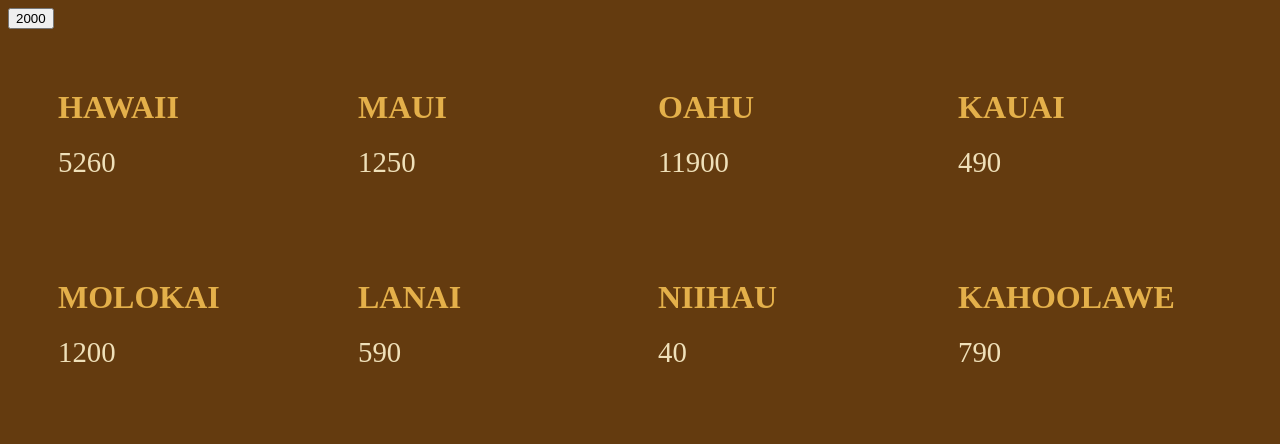
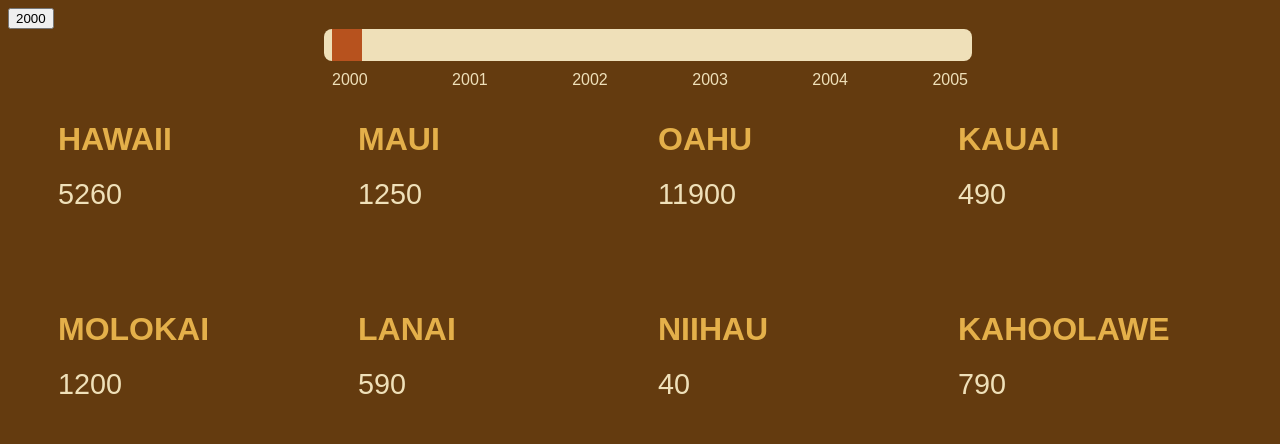
Before and after one commit to jschomay/populations, a website: page index.html in a window 1280 px wide. Drawn offline with Linux system fonts and the light colour scheme.

Commit message:
add year timeline

```diff
--- a/bundle.js
+++ b/bundle.js
@@ -78,7 +78,11 @@ var _data2 = _interopRequireDefault(_data);
 
 function _interopRequireDefault(obj) { return obj && obj.__esModule ? obj : { default: obj }; }
 
-var pigPopluation = _data2.default["PIG POPULATIONS"];
+// given discrete data
+var pigPopluations = _data2.default["PIG POPULATIONS"];
+var islands = ["HAWAII", "MAUI", "OAHU", "KAUAI", "MOLOKAI", "LANAI", "NIIHAU", "KAHOOLAWE"];
+var firstYear = 2000;
+var lastYear = 2005;
 
 var byYear = function byYear(year, data) {
   return data.filter(function (point) {
@@ -91,17 +95,17 @@ var byIsland = function byIsland(island, data) {
   });
 };
 var getPopulation = function getPopulation(year, island) {
-  return byIsland(island, byYear(year, pigPopluation))[0]["WILD PIG POPULATION"];
+  return byIsland(island, byYear(year, pigPopluations))[0]["WILD PIG POPULATION"];
 };
 
 var state = {
-  year: 2000
-};
+  year: firstYear
 
-(0, _hyperapp.app)({
+  // using hyperapp (https://hyperapp.js.org/), a 1kb version of redux + react (stateless components)
+};(0, _hyperapp.app)({
   state: state,
   view: function view(state, actions) {
-    var addIsland = function addIsland(name) {
+    var addIslandTile = function addIslandTile(name) {
       return (0, _hyperapp.h)(IslandTile, { island: name, population: getPopulation(state.year, name) });
     };
 
@@ -115,29 +119,61 @@ var state = {
       ),
       (0, _hyperapp.h)(
         "div",
+        { "class": "timeline-wrapper" },
+        (0, _hyperapp.h)(Timeline, { minYear: firstYear, maxYear: lastYear, currentYear: state.year })
+      ),
+      (0, _hyperapp.h)(
+        "div",
         { "class": "populations" },
-        addIsland("HAWAII"),
-        addIsland("MAUI"),
-        addIsland("OAHU"),
-        addIsland("KAUAI"),
-        addIsland("MOLOKAI"),
-        addIsland("LANAI"),
-        addIsland("NIIHAU"),
-        addIsland("KAHOOLAWE")
+        islands.map(addIslandTile)
       )
     );
   },
   actions: {
     up: function up(_ref) {
       var year = _ref.year;
-      return { year: year + 1 };
+      return { year: year == lastYear ? firstYear : year + 1 };
     }
   }
 });
 
-var IslandTile = function IslandTile(_ref2) {
-  var island = _ref2.island,
-      population = _ref2.population;
+var Timeline = function Timeline(_ref2) {
+  var minYear = _ref2.minYear,
+      maxYear = _ref2.maxYear,
+      currentYear = _ref2.currentYear;
+
+  var range = function range(min, max) {
+    return Array.apply(null, Array(max - min + 1)).map(function (_, i) {
+      return i + min;
+    });
+  };
+  var years = range(minYear, maxYear);
+
+  return (0, _hyperapp.h)(
+    "div",
+    { "class": "timeline" },
+    (0, _hyperapp.h)(
+      "div",
+      { "class": "timeline__indicator-wrapper" },
+      (0, _hyperapp.h)("div", { "class": "timeline__indicator", style: { marginLeft: 100 * (currentYear - minYear) / (maxYear - minYear) + "%" } })
+    ),
+    (0, _hyperapp.h)(
+      "div",
+      { "class": "timeline__legend" },
+      years.map(function (year, i) {
+        return (0, _hyperapp.h)(
+          "span",
+          { "class": "timeline__year", style: { marginLeft: 100 * i / (years.length - 1) + "%" } },
+          year
+        );
+      })
+    )
+  );
+};
+
+var IslandTile = function IslandTile(_ref3) {
+  var island = _ref3.island,
+      population = _ref3.population;
   return (0, _hyperapp.h)(
     "div",
     { "class": "island-tile" },
--- a/main.css
+++ b/main.css
@@ -7,6 +7,7 @@
 
 body {
   background: #643B0F;
+  font-family: arial;
 }
 
 .populations {
@@ -14,6 +15,45 @@ body {
   flex-wrap: wrap;
 }
 
+.timeline-wrapper {
+  width: 50%;
+  margin: auto;
+}
+
+/* Timeline */
+.timeline {
+  width: 100%;
+  height: 2em;
+  background: #EFE0B9;
+  border-radius: 0.5em;
+  padding: 0 0.5em;
+}
+
+.timeline__indicator-wrapper {
+  width: 95%;
+  height: 100%;
+}
+
+.timeline__indicator {
+  width: 5%;
+  height: 100%;
+  background: #B7521E;
+  margin-left: 0%;
+}
+
+.timeline__legend {
+  position: relative;
+  width: 95%;
+  margin-top: 10px;
+}
+
+.timeline__year {
+  position: absolute;
+  color: #EFE0B9;
+}
+
+
+/* IslandTile */
 .island-tile {
   padding: 20px 0;
   margin: 20px 50px;
```
Also changed, not shown: index.js (+31 -14 lines).
